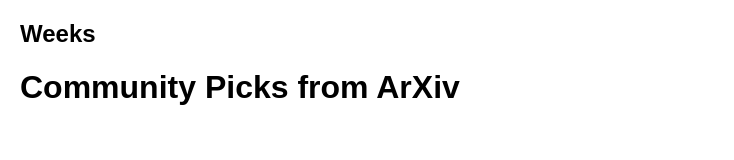
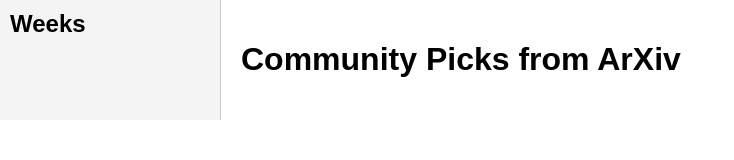
Before and after one commit to testacc008/Arxiv-Discovery-Layer, a plain HTML site: page index.html in a window 1280 px wide. Shown: the whole page, without its empty margins (0-734 px from the left). Drawn offline with Linux system fonts and the light colour scheme.

Commit message:
Update style.css

```diff
--- a/style.css
+++ b/style.css
@@ -1,3 +1,15 @@
-body { font-family: Arial, sans-serif; margin: 20px; }
+body { font-family: Arial, sans-serif; margin: 0; }
+.container { display: flex; }
+.sidebar {
+  width: 200px;
+  background: #f4f4f4;
+  padding: 10px;
+  border-right: 1px solid #ccc;
+}
+.sidebar h2 { margin-top: 0; }
+.sidebar ul { list-style: none; padding: 0; }
+.sidebar li { margin: 5px 0; }
+.sidebar a { text-decoration: none; color: #333; }
+.feed { flex: 1; padding: 20px; }
 .card { border: 1px solid #ccc; padding: 10px; margin: 10px 0; }
 button { margin-top: 5px; }
```
